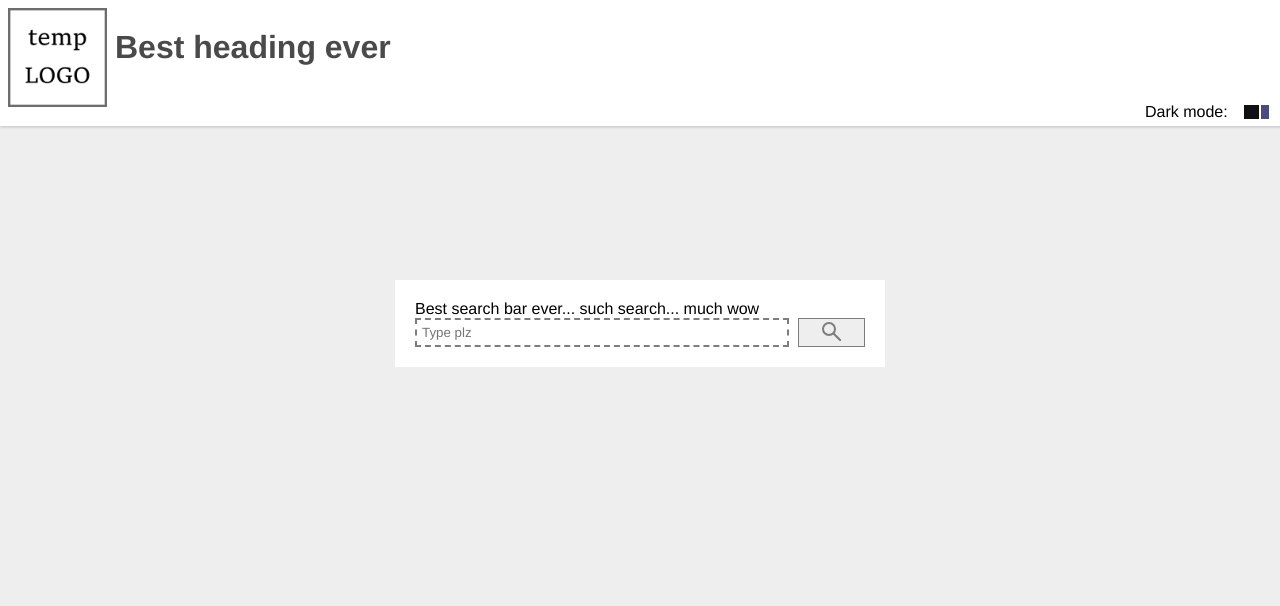
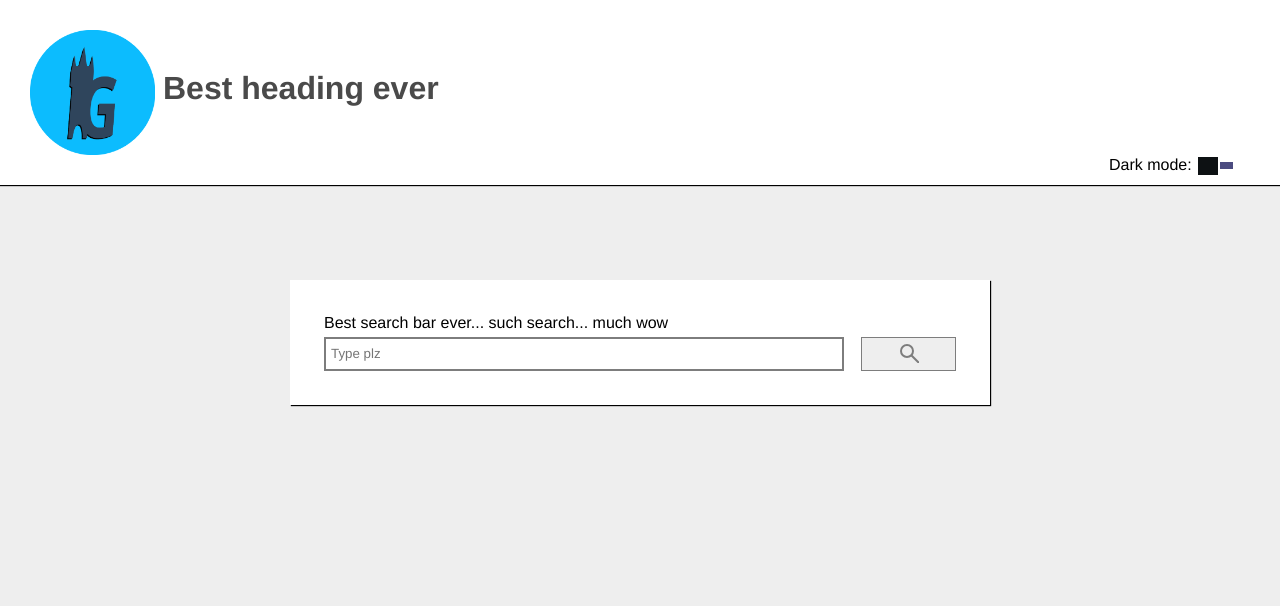
Before and after one commit to mselten/gymkt_library, a PHP site: page /Design/testDesign_1.html in a window 1280 px wide. Shown: the top 606 px of the page. Run offline with PHP 8.4, Linux system fonts and the light colour scheme.

Commit message:
Add files via upload

```diff
--- a/Design/design1css.css
+++ b/Design/design1css.css
@@ -14,10 +14,11 @@
   border-style:solid;
 
   top: 0px;
-  right: 10px;
+  right: 15px;
   bottom: 0px;
   position:absolute;
-  width: 15px;
+  width: 20px;
+  height: 18px;
   display:block;
   transition: right .1s ease;
 }
@@ -29,11 +30,12 @@
   border-width:2px;
   border-style:solid;
 
-  top: 0px;
+  top: 5px;
   right: 0px;
   bottom: 0px;
   position:absolute;
-  width: 20px;
+  width: 30px;
+  height: 7px;
   display:block;
   transition: background-color 1s ease;
 }
@@ -62,7 +64,7 @@ body.light {
 
 body.light > header > div {
    background-color:#fff;
-   box-shadow:0px 1px 3px #c1c1c1;
+   box-shadow:0px 1px 1px #000;
 }
 
 body.light h1 {
@@ -76,6 +78,7 @@ body.light footer {
 body.light #search_window {
    background-color:#fff;
    color: #000;
+   box-shadow:1px 1px 1px #000;
 }
 
 body.light #search_bar {
@@ -100,7 +103,7 @@ body.dark {
 
 body.dark > header > div {
    background-color: #252525;
-   box-shadow:0px 1px 3px #000;
+   box-shadow:0px 1px 1px #000;
 }
 
 body.dark h1 {
@@ -114,6 +117,7 @@ body.dark footer {
 body.dark #search_window {
    background-color: #252525;
    color: #fff;
+   box-shadow:1px 1px 1px #000;
 }
 
 body.dark #search_bar {
--- a/Design/testDesign_1.html
+++ b/Design/testDesign_1.html
@@ -3,6 +3,7 @@
   <head>
   <title> Design1 </title>
   <link rel = "stylesheet" href ="design1css.css">
+  <link rel = "icon" href = "resources/page_icon.gif ">
 
    <script type = "text/JavaScript">
      var mode = 0;
@@ -10,10 +11,10 @@
      function updateMode() {
           if (mode == 0) {
               document.getElementById("main").className = "light"
-              document.getElementById("logo").innerHTML = '<img src = "resources/light_logo.gif" alt="Homepage Logo" style="height:99px;float:left;">'
+              document.getElementById("logo").innerHTML = '<a href="/" target="_self" id= "homepage_logo"> <img src = "resources/light_logo.gif" alt="Homepage Logo" style="height:125px;float:left;"> </a>'
           } else {
               document.getElementById("main").className = "dark"
-              document.getElementById("logo").innerHTML = '<img src = "resources/dark_logo.gif" alt="Homepage Logo" style="height:99px;float:left;">'
+              document.getElementById("logo").innerHTML = '<a href="/" target="_self" id= "homepage_logo"> <img src = "resources/dark_logo.gif" alt="Homepage Logo" style="height:125px;float:left;"> </a>'
           }
      }
 
@@ -29,8 +30,6 @@
         date.setYear( date.getYear()+1 );
         document.cookie = "darkModeEnabled="+mode;
         document.cookie = "expires="+ date.toUTCString()+ ";";
-
-
      }
 
      function initFunction() {
@@ -48,39 +47,50 @@
    </script>
 
   </head>
-  <body id="main" class="light" style="margin:0px;" onload="initFunction();">
+  <body id="main" style="margin:0px;transition:all 0.5s ease">
+
     <header>
-    <div style="width:100%;min-height:110px;padding:8px;position:fixed;top:0px;left:0px;">
+    <div style="width:100%;min-height:110px;padding:30px;position:fixed;top:0px;left:0px;">
         <!-- <a href="/" target=_self>
         later
         -->
-        <div id = "logo">
-          <img src = "resources/light_logo.gif" alt="Homepage Logo" style="height:99px;float:left;">
+        <div id= "logo">
+          <a href="/" target="_self" id= "homepage_logo"> <img src = "resources/light_logo.gif" alt="Homepage Logo" style="height:125px;float:left;"> </a>
         </div>
 
-        <h1 style="padding-left:8px; float:left;"> Best heading ever </h1>
+         <script type ="text/JavaScript">
+           initFunction();
+        </script>
 
-        <div style="position:absolute; right:20px; bottom:0px; margin:5px;">
+        <label for="homepage_logo" style="cursor:pointer">
+          <h1 style="padding-left:8px; float:left; margin-top:40px "> Best heading ever </h1>
+        </label>
+
+        <div style="position:absolute; right:100px; bottom:0px; margin:5px;">
           <button style="opacity:0" id="button_darkMode" onClick="switchMode();" > </button>
-          <label id="label_darkMode_button" for="button_darkMode" style="cursor:pointer" > </label>
-          <label id="label_darkMode_text" for="button_darkMode" style="position:absolute; left:-110px"> Dark mode: </label>
+          <label id="label_darkMode_button" for="button_darkMode" style="position:absolute; bottom:25px; cursor:pointer" > </label>
+          <label id="label_darkMode_text" for="button_darkMode" style="position:absolute; bottom: 6px; left:-110px; cursor:pointer"> Dark mode: </label>
         </div>
 
     </div>
     </header>
 
      <div style="padding:8px; padding-top:130px; min-height:770px">
-       <div id="search_window" style="margin:auto; margin-top:150px; padding:20px; width:450px;">
+       <!--  CENTRAL SEARCH WINDOW ----------------------------------------------------------------------------- -->
+       <div id="search_window" style="margin:auto; margin-top:150px; padding:34px; min-width:500px; width:50%">
+
           <form id = "search_form">    <!-- add action and method -->
             <label for="search_bar" style="cursor:text"> Best search bar ever... such search... much wow </label> <br />
-            <input id="search_bar" name="search_q" placeholder="Type plz" type="text"  style="width:80%;border-style:dashed;padding:5px">
-            <button id="search_button" type="submit" style="float:right;  width:15%; height: 29px ; padding:0px; margin:0px; border-style:solid; border-width:1px; border-color:#7d7d7d; cursor:pointer" form="search_form">
+
+            <input id="search_bar" name="search_q" placeholder="Type plz" type="text"  style="margin-top:5px; width:80%; border-style:solid; padding:5px; line-height: 1.5em;">
+            <button id="search_button" type="submit" style="float:right; width:15%; max-width:130px; margin:0px; height:34px;  margin-left:10px; margin-top:5px;  border-style:solid; border-width:1px; border-color:#7d7d7d; cursor:pointer" form="search_form">
             <!-- to button add formmethod POST -->
             <svg id="search_icon" style="height:20px; width:20px;">
                 <line x1="8" y1="8" x2="20" y2="20" stroke="#7d7d7d" stroke-width="2" />
                 <circle cx="8" cy="8" r="6" stroke="#7d7d7d" stroke-width="2" fill="#eee" />
             </svg>
             </button>
+
           </form>
         </div>
      </div>
```
Also changed, not shown: Design/resources/dark_logo.gif, Design/resources/light_logo.gif, Design/resources/logo_icon.gif (added), Design/resources/page_icon.gif (added), 11 other files.
